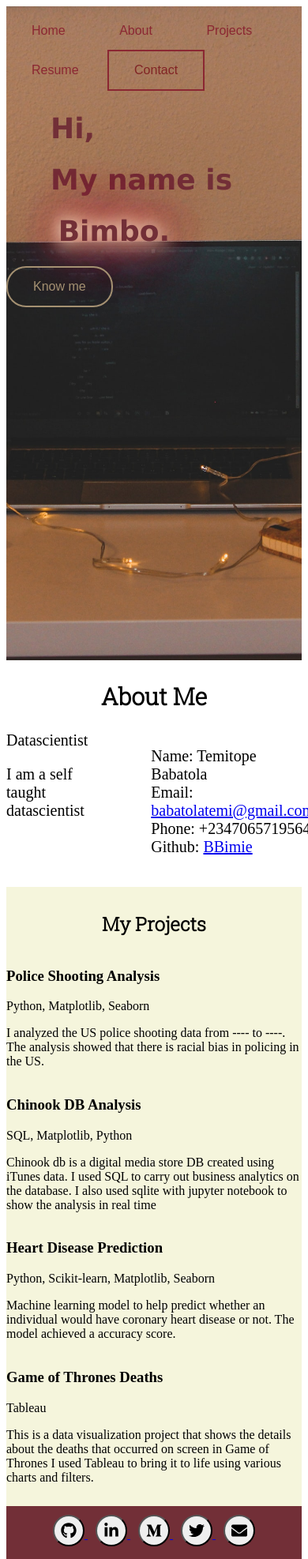
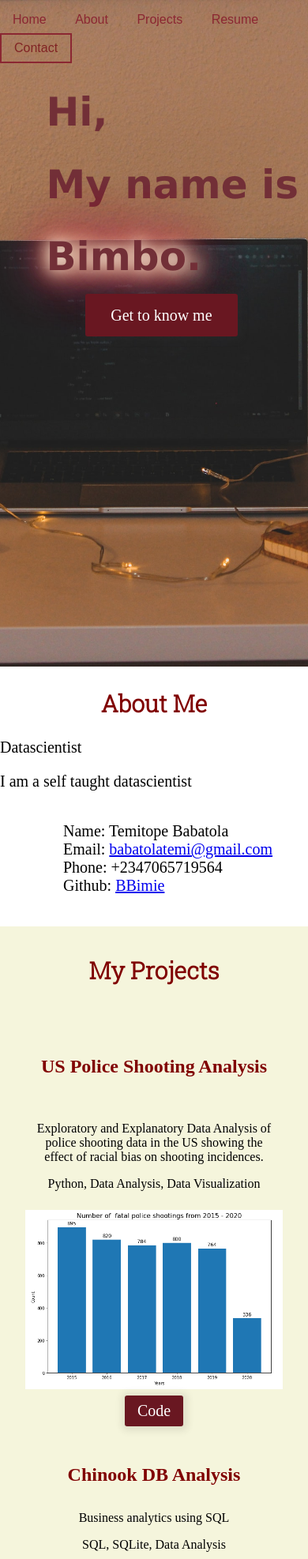
Before and after one commit to BBimie/Bimbo-Babatola-Portfolio, a plain HTML site: page index.html in a window 390 px wide. Shown: the top 1974 px of the page at 79% size. Drawn offline with Linux system fonts and the light colour scheme.

Commit message:
updated webpage

```diff
--- a/index.html
+++ b/index.html
@@ -10,7 +10,7 @@
         <div id="landing">
             <div id="nav-bar">
                 <div class='links'>
-                    <a href=".\index.html"><button class="button">Home</button></a>
+                    <a href="index.html"><button class="button">Home</button></a>
                     <a href="#about"><button class="button">About</button></a>
                     <a href="#projects"><button class="button">Projects</button></a>
                     <a href=""><button class = "button">Resume</button></a>
@@ -23,11 +23,13 @@
                 <h1>My name is <h1 class="glow">Bimbo.</h1></h1>
             </div>
 
-            <a href="#about"><button class="aboutme">Know me</button></a>
+            <div class="next">
+                <a href="#about">Get to know me</a>
+            </div>
         </div>
 
         <div id="about">
-            <h2 style="text-align: center; font-family: Roboto Slab;">About Me</h2>
+            <h2 style="text-align: center; font-family: Roboto Slab; font-size: 30px; color: maroon;">About Me</h2>
             <div class="about">
                 <div id="me">
                     <header>Datascientist</header>
@@ -45,78 +47,98 @@
         </div>
 
         <div id="projects">
-            <h2 style="text-align: center; font-family: Roboto Slab;">My Projects</h2>
+            <h2 style="text-align: center; font-family: Roboto Slab; font-size: 30px; color: maroon;">My Projects</h2>
             <div class="project-container">
-
+                <div class="row">
                     <div class="project-item">
-                    <div class="project-image">
-                        <img src="">
+                        <div class="project-item__title">
+                           <p>US Police Shooting Analysis</p>
                         </div>
-
-                    <div class="project-details">
-                        <h3>Police Shooting Analysis</h3>
-                        <p>Python, Matplotlib, Seaborn</p>
-                        <p>I analyzed the US police shooting data from ---- to ----. The analysis showed that there is racial bias in
-                            policing in the US.
-                        </p>
+                        <div class="project-item__content">
+                            <p>Exploratory and Explanatory Data Analysis of police shooting data in the US showing
+                                the effect of racial bias on shooting incidences.</p>
+                            <p>Python, Data Analysis, Data Visualization</p>
+                        </div>
+                        <div class="project-item__thumbnail">
+                            <img src="icons/police-shooting.png" alt="Project One">
+                        </div>
+                        <div class="project-item__footer">
+                            <a href="">Code</a>
                         </div>
                     </div>
 
                     <div class="project-item">
-                    <div class="project-image">
-                        <img src="">
+                        <div class="project-item__title">
+                            Chinook DB Analysis
                         </div>
-                    <div class="project-details">
-                        <h3>Chinook DB Analysis</h3>
-                        <p>SQL, Matplotlib, Python</p>
-                        <p>Chinook db is a digital media store DB created using iTunes data. I used SQL to carry out business analytics
-                            on the database. I also used sqlite with jupyter notebook to show the analysis in real time
-                        </p>
+                        <div class="project-item__content">
+                            <p>Business analytics using SQL</p>
+                            <p>SQL, SQLite, Data Analysis</p>
+                        </div>
+                        <div class="project-item__thumbnail">
+                            <img src="icons\chinook schema.png" alt="Project Two">
+                        </div>
+                        <div class="project-item__footer">
+                            <a href="">Code</a>
                         </div>
                     </div>
 
                     <div class="project-item">
-                    <div class="project-image"></div>
-                    <div class="project-details">
-                        <h3>Heart Disease Prediction</h3>
-                        <p>Python, Scikit-learn, Matplotlib, Seaborn</p>
-                        <p>Machine learning model to help predict whether an individual would have coronary heart disease or not.
-                            The model achieved a accuracy score.</p>
+                        <div class="project-item__title">
+                            Heart Disease Prediction
+                        </div>
+                        <div class="project-item__content">
+                            <p>Predicted whether an individual would have coronary heart disease using logistic regression.</p>
+                            <p>Python, Machine Learning, Data Analysis, Data Visualization</p>
+                        </div>
+                        <div class="project-item__thumbnail">
+                            <img src="icons/heart.jpg" alt="Project Three">
+                        </div>
+                        <div class="project-item__footer">
+                            <a href="">Code</a>
+                            <a href="">Article</a>
                         </div>
                     </div>
 
                     <div class="project-item">
-                    <div class="project-image"></div>
-                    <div class="project-details">
-                        <h3>Game of Thrones Deaths</h3>
-                        <p>Tableau</p>
-                        <p>This is a data visualization project that shows the details about the deaths that occurred on screen in Game of Thrones
-                            I used Tableau to bring it to life using various charts and filters.
-                        </p>
+                        <div class="project-item__title">
+                            Game of Throne Deaths
+                        </div>
+                        <div class="project-item__content">
+                            <p>Data visualization project that shows the details about the deaths that occurred on screen in
+                                Game of Thrones. I used Tableau to bring it to life using various charts and filters.</p>
+                            <p>Tableau, Data Visualization</p>
+                        </div>
+                        <div class="project-item__thumbnail">
+                            <img src="icons\chinook schema.png" alt="Project Four">
+                        </div>
+                        <div class="project-item__footer">
+                            <a href="">Viz</a>
                         </div>
                     </div>
+
             </div>
         </div>
         <footer>
             <div class="footer-icons">
                 <a href="https://www.github.com/BBimie/" target="_blank" style="margin-right: 10px;">
-                    <button><i><img src=".\icons\github-brands.svg" style="width:20px;height:20px;"></i></button>
+                    <button><i><img src="icons\github-brands.svg" style="width:20px;height:20px;"></i></button>
                 </a>
                 <a href="https://www.linkedin.com/in/temitope-babatola/" target="_blank" style="margin-right: 10px;">
-                    <button><i><img src=".\icons\linkedin-in-brands.svg" style="width:20px;height:20px;"></i></button>
+                    <button><i><img src="icons\linkedin-in-brands.svg" style="width:20px;height:20px;"></i></button>
                 </a>
                 <a href="https://medium.com/@babatolatemi" target="_blank" style="margin-right: 10px;">
-                    <button><i><img src=".\icons\medium-m-brands.svg" style="width:20px;height:20px;"></i></button>
+                    <button><i><img src="icons\medium-m-brands.svg" style="width:20px;height:20px;"></i></button>
                 </a>
                 <a href="https://twitter.com/BimboBabatola" target="_blank" style="margin-right: 10px;">
-                    <button><i><img src=".\icons\twitter-brands.svg" style="width:20px;height:20px;"></i></button>
+                    <button><i><img src="icons\twitter-brands.svg" style="width:20px;height:20px;"></i></button>
                 </a>
                 <a href="mailto:babatolatemi@gmail.com" target="_blank">
-                    <button><i><img src=".\icons\envelope-solid.svg" style="width:20px;height:20px;"></i></button>
+                    <button><i><img src="icons\envelope-solid.svg" style="width:20px;height:20px;"></i></button>
                 </a>
             </div>
             <div>
-                <p>©2021 Bimbo Babatola. All rights reserved.</p>
+                <p class="rights">©2021 Bimbo Babatola. All rights reserved.</p>
             </div>
         </footer>
     </body>
--- a/style.css
+++ b/style.css
@@ -1,3 +1,13 @@
+* {
+    box-sizing: border-box;
+}
+
+body, html {
+    padding: 0;
+    margin: 0;
+    max-width: 100%;
+}
+
 #landing{
     height: 100%;
     background-image: url("./icons/wine.jpg");
@@ -25,7 +35,7 @@
     text-align: center;
     text-decoration: none;
     display: inline-block;
-    font-size: 16px;
+    font-size: 20px;
     transition-duration: 0.4s;
 }
 
@@ -41,12 +51,23 @@
     text-align: center;
     text-decoration: none;
     display: inline-block;
-    font-size: 16px;
+    font-size: 20px;
     transition-duration: 0.4s;
 }
 .contact:hover {
     background-color: transparent;
     color: white;
+}
+@media only screen and (max-width: 787px) {
+
+    .contact {
+        font-size: 16px;
+        padding: 8px 16px;
+    }
+    .button {
+        font-size: 16px;
+        padding: 8px 16px;
+    }
 }
 
 .name{
@@ -55,24 +76,46 @@
     margin-left: 15%;
     font-family: Verdana, Geneva, Tahoma, sans-serif;
     font-weight: bold;
-    font-size: 18px;
+    font-size: 25px;
 }
 .glow {
-    padding-left: 3%;
     color: #722F37;
     -webkit-animation: glow 1s ease-in-out infinite alternate;
     -moz-animation: glow 1s ease-in-out infinite alternate;
     animation: glow 1s ease-in-out infinite alternate;
-  }
+}
 
-  @-webkit-keyframes glow {
+@-webkit-keyframes glow {
     from {
       text-shadow: 0 0 10px #fff, 0 0 20px #fff, 0 0 30px rgb(194, 121, 121), 0 0 40px rgb(194, 121, 121), 0 0 50px rgb(194, 121, 121), 0 0 60px rgb(194, 121, 121), 0 0 70px #e60073;
     }
     to {
       text-shadow: 0 0 20px #fff, 0 0 30px goldenrod, 0 0 40px #ff4da6, 0 0 50px rgb(146, 64, 64), 0 0 60px rgb(146, 64, 64), 0 0 70px rgb(146, 64, 64), 0 0 80px #ff4da6;
     }
-  }
+}
+
+.next a{
+    background-color: #691721;
+    color: #fff;
+    font-size: 20px;
+    text-decoration: none;
+    padding: 16px 32px;
+    border-radius: 3px;
+    box-shadow: 1px 1px 8px 5px rgba(51,51,51,0.2);
+    margin-left: 15%;
+}
+
+
+@media only screen and (max-width: 787px) {
+    .name{
+        margin-top: 7%;
+        margin-left: 15%;
+    }
+    .next{
+        margin-top: 7%;
+        margin-left: 15%;
+    }
+}
 
 #about{
     margin-top: 7%;
@@ -84,6 +127,14 @@
     display: flex;
     flex-direction: row;
     justify-content: space-around;
+}
+
+@media only screen and (max-width: 787px) {
+    .about{
+        display: flex;
+        flex-direction: column;
+        justify-content: center;
+    }
 }
 
 .aboutme {
@@ -106,52 +157,77 @@
 #about{
     font-size: 20px;
 }
-.resume {
-    background-color:  #A59172;
-    border-radius: 25px;
-    border: 2px solid #A59172;
-    color: white;
-    padding: 15px 32px;
-    text-align: center;
-    text-decoration: none;
-    font-size: 16px;
-    transition-duration: 0.4s;
-}
 
-.resume:hover {
-    background-color: transparent;
-    color: white;
-}
 #projects{
     background-color: beige;
     padding-top: 3%;
     padding-bottom: 3%;
 }
-.project-container{
+.project-container {
+    padding: 16px;
+}
+.project-container .row{
     display: flex;
-    flex-direction: column;
+    flex-direction: row;
     justify-content: space-around;
+    width: 100%;
+    flex-wrap: wrap;
 }
 .project-item{
     display: flex;
-    flex-direction: row;
+    flex-direction: column;
     justify-content: center;
+    text-align: center;
+    width: 100%;
+    padding: 16px;
 }
-.project-image{
-
+@media only screen and (min-width: 787px) {
+    .project-item {
+        width: 50%;
+        padding: 72px;
+    }
 }
-.project-details{
-
+.project-item__title {
+    font-weight: 800;
+    font-size: 24px;
+    padding: 8px 16px;
+    color: maroon;
+}
+.project-item__content {
+    padding: 8px;
+}
+.project-item__thumbnail {
+}
+.project-item__thumbnail img {
+    width: 100%;
+    height: auto;
+    object-fit: contain;
+}
+.project-item__footer {
+    display: flex;
+    justify-content: space-around;
+    padding: 8px;
+}
+.project-item__footer a {
+    background-color: #691721;
+    color: #fff;
+    font-size: 20px;
+    text-decoration: none;
+    padding: 8px 16px;
+    border-radius: 3px;
+    box-shadow: 1px 1px 8px 5px rgba(51,51,51,0.1);
 }
 footer{
     color: white;
-    background-color:#722F37;
+    background-color: #691721;
     text-align: center;
     padding-top: 3%;
     padding-bottom: 2%;
     display: flex;
     flex-direction:column;
     justify-content: space-around;
+    border-radius: 3px;
+    box-shadow: 1px 1px 8px 5px rgba(51,51,51,0.1);
 }
 .footer-icons button{
     width: 40px;
@@ -160,3 +236,6 @@ footer{
     -moz-border-radius: 20px;
     border-radius: 20px;
 }
+.rights{
+    padding-top: 5%;
+}
```
Lines whose indentation alone changed are shown as unchanged.
